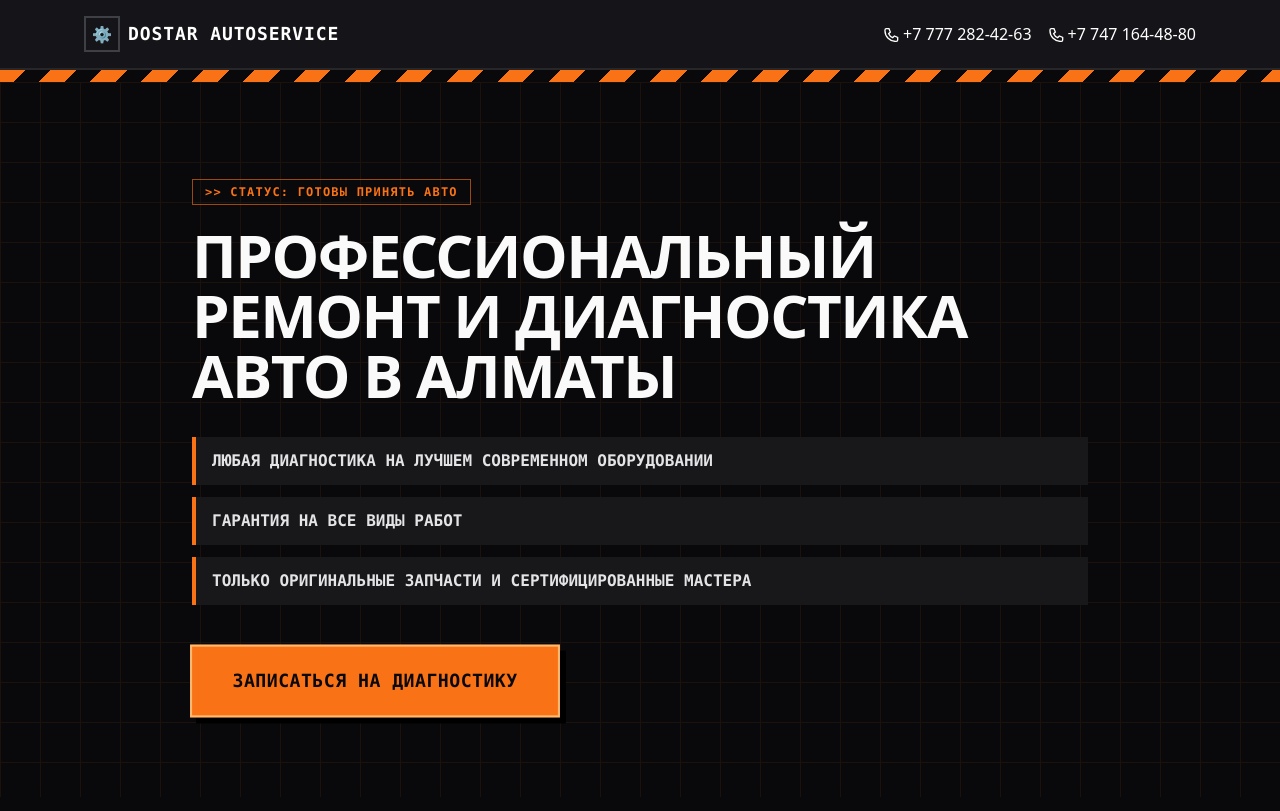
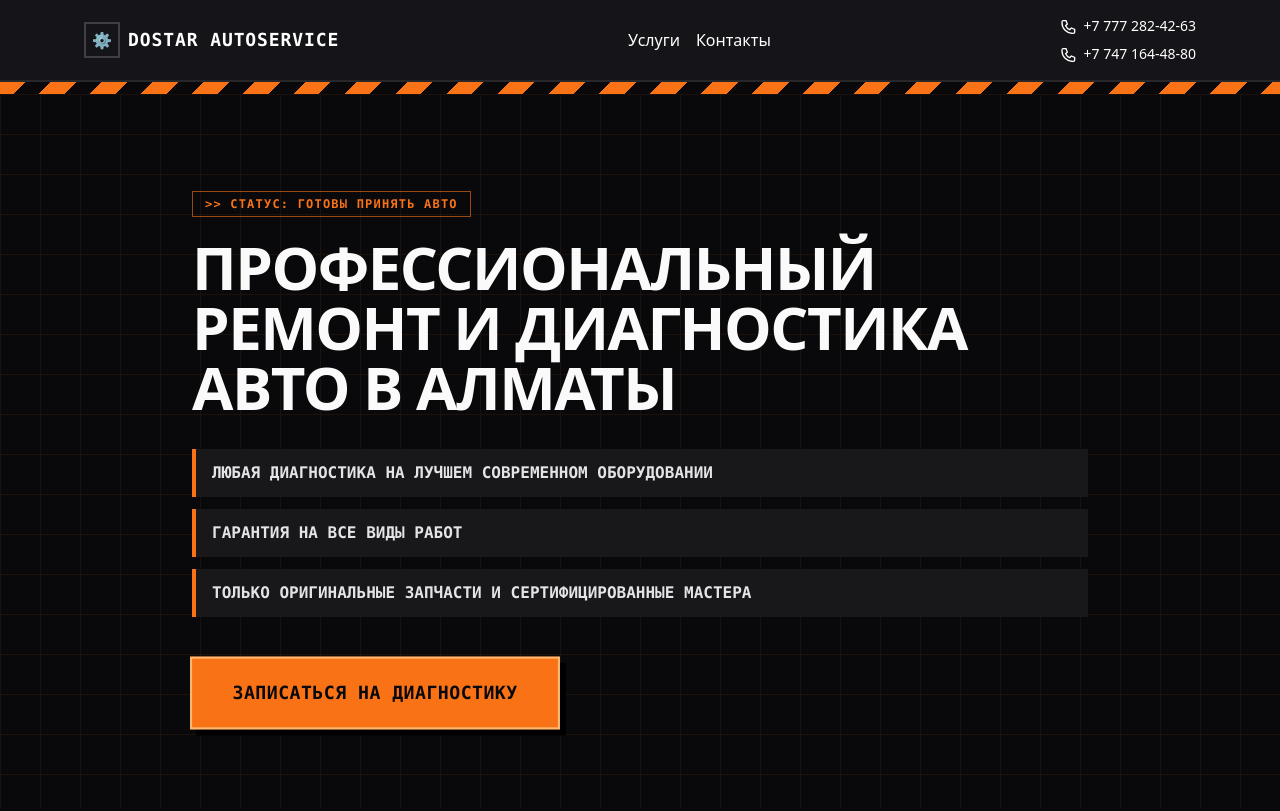
Before and after one commit to ikdxd/Dostar-Autoservice, a React (Vite) app: page / in a window 1280 px wide. Shown: the top 811 px of the page. Built offline with nearby package versions, Linux system fonts and the light colour scheme.

Commit message:
fixxxxxxxxxxxx

```diff
--- a/App.jsx
+++ b/App.jsx
@@ -132,6 +132,7 @@ function HazardStripe({ className = '' }) {
     return (
       <header className="sticky top-0 z-50 border-b-2 border-zinc-800 bg-zinc-900/90 backdrop-blur-sm">
         <div className="mx-auto flex max-w-6xl items-center justify-between px-5 py-4">
+
           {/* Логотип */}
           <div className="flex items-center gap-2">
             <span className="flex h-9 w-9 items-center justify-center border-2 border-zinc-700 text-orange-500 font-bold">
@@ -142,23 +143,24 @@ function HazardStripe({ className = '' }) {
             </span>
           </div>
 
-          <div className="flex items-center gap-6">
+          {/* Навигация (скрыта на мобилках для экономии места) */}
           <div className="hidden md:flex gap-4">
-              <a href="#services" className="text-white hover:text-orange-500 transition-colors"> </a>
-              <a href="#contacts" className="text-white hover:text-orange-500 transition-colors"> </a>
+            <a href="#services" className="text-white hover:text-orange-500 transition-colors">Услуги</a>
+            <a href="#contacts" className="text-white hover:text-orange-500 transition-colors">Контакты</a>
           </div>
 
-            <div className="flex flex-col sm:flex-row gap-4">
-              <a href="tel:+77772824263" className="flex items-center gap-1 text-white hover:text-orange-500 transition-colors">
+          {/* Номера телефонов - ИСПРАВЛЕНО ДЛЯ МОБИЛОК */}
+          <div className="flex flex-col gap-1 sm:gap-2 items-end sm:items-center">
+            <a href="tel:+77772824263" className="flex items-center gap-2 text-white hover:text-orange-500 transition-colors">
               <IconPhone className="h-4 w-4" />
-                <span className="hidden sm:inline">+7 777 282-42-63</span>
+              <span className="text-xs sm:text-sm font-medium">+7 777 282-42-63</span>
             </a>
-              <a href="tel:+77471644880" className="flex items-center gap-1 text-white hover:text-orange-500 transition-colors">
+            <a href="tel:+77471644880" className="flex items-center gap-2 text-white hover:text-orange-500 transition-colors">
               <IconPhone className="h-4 w-4" />
-                <span className="hidden sm:inline">+7 747 164-48-80</span>
+              <span className="text-xs sm:text-sm font-medium">+7 747 164-48-80</span>
             </a>
           </div>
-          </div>
+
         </div>
       </header>
     );
```
Also changed, not shown: 1 other file (tests, documents, lock files or other folders). Lines whose indentation alone changed are shown as unchanged.
